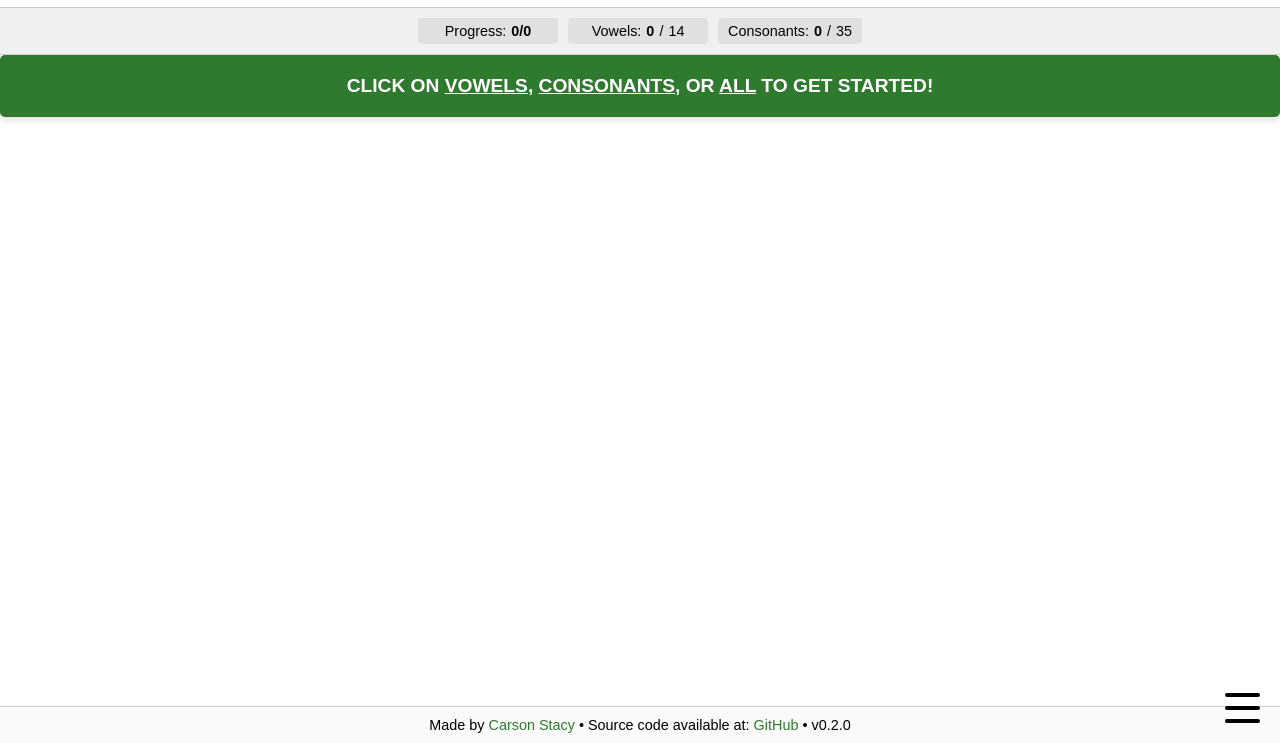
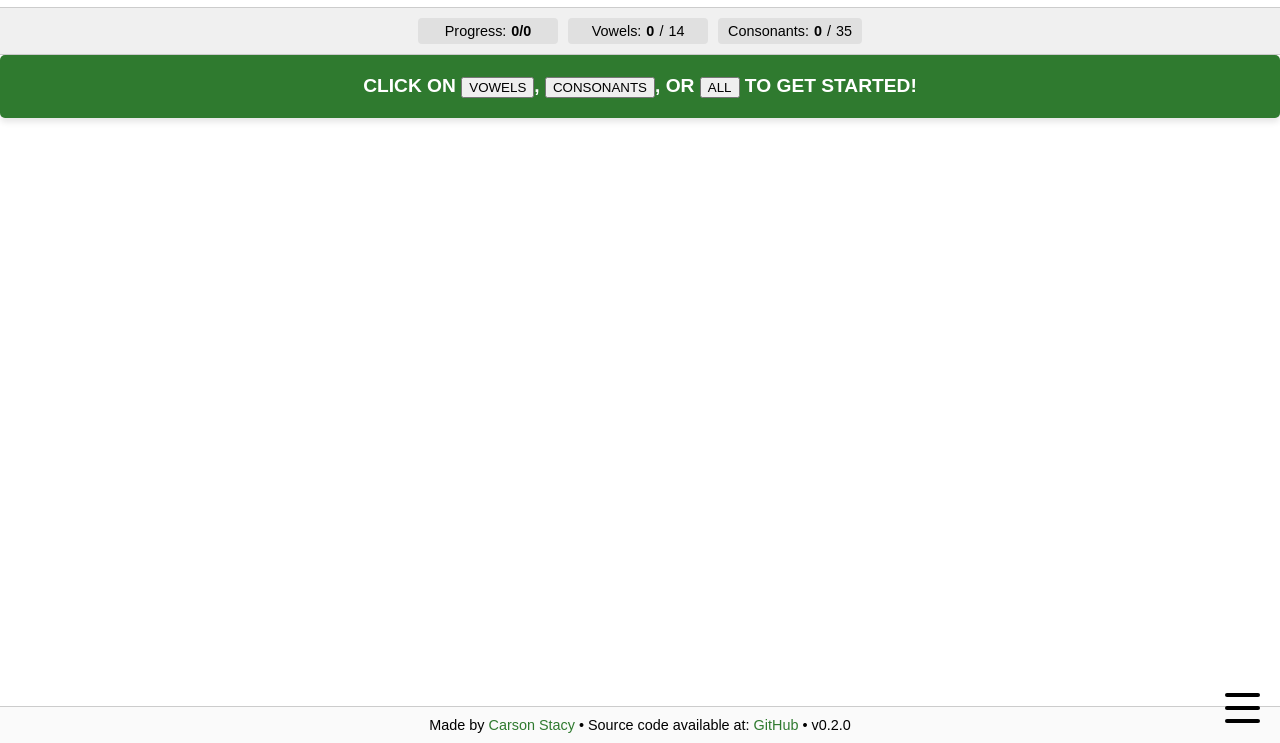
Before and after one commit to clstacy/sinhala, a plain HTML site: page index.html in a window 1280 px wide. Shown: the part 57-800 px from the top of the page. Drawn offline with Linux system fonts and the light colour scheme; no server answers.

Commit message:
fix intro banner index.html

```diff
--- a/index.html
+++ b/index.html
@@ -443,8 +443,11 @@
   </div>
 
   <div id="introMessage" style="display: none; padding: 20px; background: var(--accent-color); color: white; text-align: center; font-size: 1.2em; font-weight: bold;">
-      CLICK ON <span style="text-decoration: underline;">VOWELS</span>, <span style="text-decoration: underline;">CONSONANTS</span>, OR <span style="text-decoration: underline;">ALL</span> TO GET STARTED!
-  </div>
+  CLICK ON
+  <button id="vowelsBtnBanner" class="banner-btn">VOWELS</button>,
+  <button id="consonantsBtnBanner" class="banner-btn">CONSONANTS</button>, OR
+  <button id="allBtnBanner" class="banner-btn">ALL</button> TO GET STARTED!
+</div>
 
   <div id="game-area">
     <div id="game">
```
